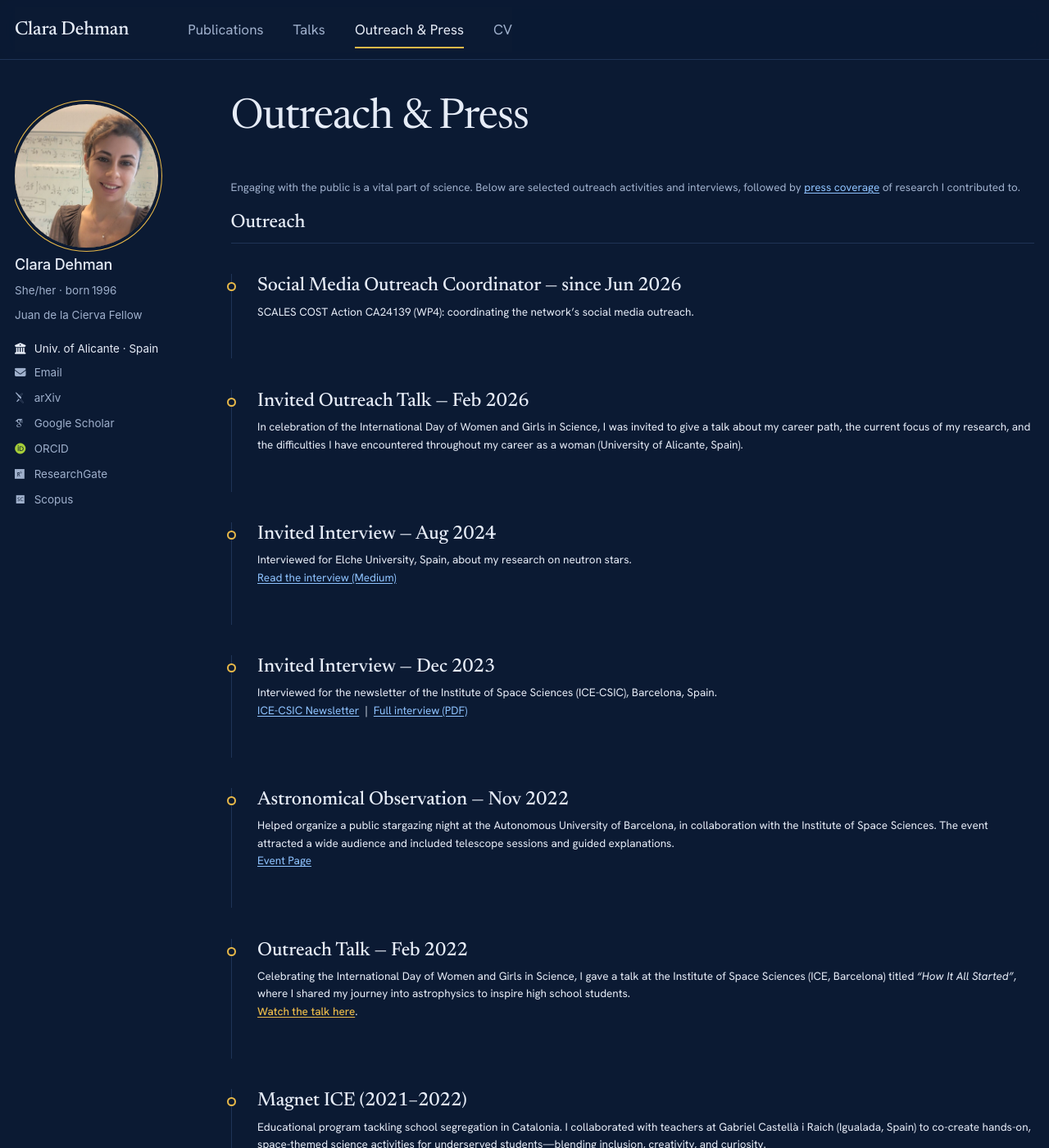
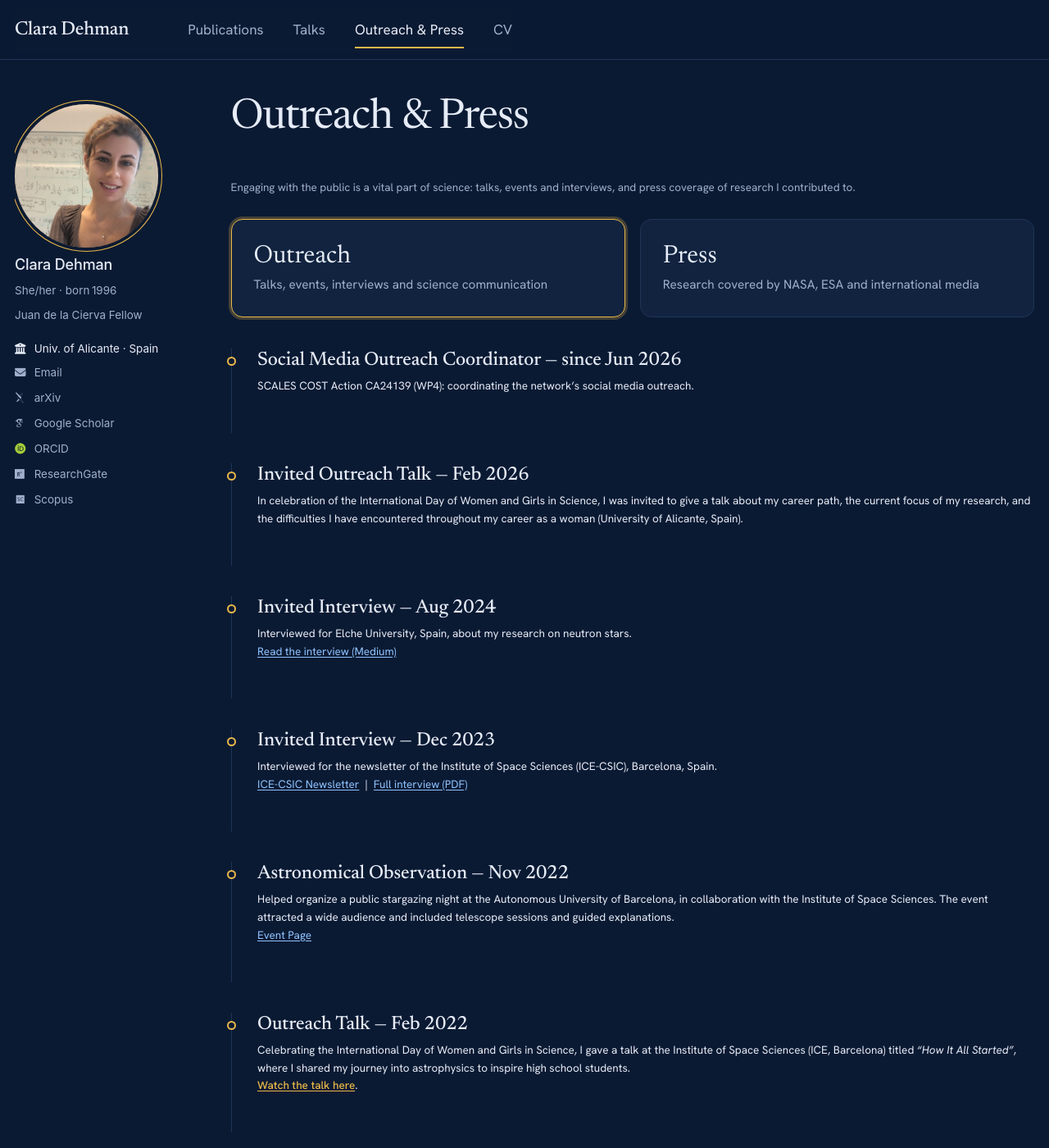
Before and after one commit to ClaraDehman/ClaraDehman.github.io, a Jekyll site: the page built from _pages/outreach.html, in a window 1280 px wide and 1400 px high. Shown: the whole window at 82% size. Built offline with Jekyll 4.4.1, drawn with Linux system fonts in a browser that asks for light colours; some web fonts are replaced; some of the changed text lies outside the part shown.

Commit message:
Outreach & Press, separating them into two boxes

```diff
--- a/_pages/outreach.html
+++ b/_pages/outreach.html
@@ -8,11 +8,21 @@ author_profile: true
 {% include base_path %}
 
 <p class="archive__item-excerpt">
-  Engaging with the public is a vital part of science. Below are selected outreach activities and interviews, followed by <a href="#press">press coverage</a> of research I contributed to.
+  Engaging with the public is a vital part of science: talks, events and interviews, and press coverage of research I contributed to.
 </p>
 
-<h2 id="outreach" class="archive__item-title">Outreach</h2>
+<div class="boxes" role="tablist" aria-label="Outreach and press">
+  <button role="tab" class="box" id="tab-outreach" aria-controls="panel-outreach" aria-selected="true" data-hash="outreach">
+    <span class="box__title">Outreach</span>
+    <span class="box__meta">Talks, events, interviews and science communication</span>
+  </button>
+  <button role="tab" class="box" id="tab-press" aria-controls="panel-press" aria-selected="false" data-hash="press">
+    <span class="box__title">Press</span>
+    <span class="box__meta">Research covered by NASA, ESA and international media</span>
+  </button>
+</div>
 
+<div id="panel-outreach" role="tabpanel" aria-labelledby="tab-outreach" class="tabpanel">
 <div class="archive__item">
   <h3 class="archive__item-title subhead">Social Media Outreach Coordinator — since Jun 2026</h3>
   <p class="archive__item-excerpt">
@@ -75,9 +85,9 @@ author_profile: true
     </iframe>
   </div>
 </div>
+</div>
 
-<h2 id="press" class="archive__item-title">In the press</h2>
-
+<div id="panel-press" role="tabpanel" aria-labelledby="tab-press" class="tabpanel" hidden>
 <p class="archive__item-excerpt">
   Research I contributed to has been covered by international and local media.
 </p>
@@ -109,3 +119,21 @@ author_profile: true
     <a href="https://phys.org/news/2022-12-astronomers-outburst-young-magnetar-swift.html">Phys.org</a>.
   </p>
 </div>
+</div>
+
+<script>
+(function () {
+  var tabs = document.querySelectorAll('[role="tab"]');
+  function show(id) {
+    tabs.forEach(function (t) {
+      var on = t.getAttribute('aria-controls') === id;
+      t.setAttribute('aria-selected', on);
+      document.getElementById(t.getAttribute('aria-controls')).hidden = !on;
+    });
+  }
+  tabs.forEach(function (t) {
+    t.addEventListener('click', function () { show(t.getAttribute('aria-controls')); history.replaceState(null, '', '#' + t.dataset.hash); });
+  });
+  if (location.hash === '#press') show('panel-press');
+})();
+</script>
--- a/_sass/layout/_cosmos.scss
+++ b/_sass/layout/_cosmos.scss
@@ -569,6 +569,38 @@ h2 + .pub { border-top: 0; padding-top: 0; }
 
 .archive h2:has(+ hr + .pub) { margin-top: 1.6em; margin-bottom: 0.5em; }
 
+
+/* ---------- Outreach & Press: two category boxes ---------- */
+
+.boxes {
+  display: grid;
+  grid-template-columns: 1fr 1fr;
+  gap: 1rem;
+  margin: 1.5rem 0 2rem;
+
+  @media (max-width: 600px) { grid-template-columns: 1fr; }
+}
+.box {
+  appearance: none;
+  display: flex;
+  flex-direction: column;
+  align-items: flex-start;
+  gap: 0.4rem;
+  padding: 1.6rem 1.5rem;
+  text-align: left;
+  background: var(--c-surface);
+  border: 1px solid var(--c-rule);
+  border-radius: 14px;
+  cursor: pointer;
+  transition: border-color 0.2s ease, box-shadow 0.2s ease;
+
+  &:hover { border-color: var(--c-link); }
+  &[aria-selected="true"] { border-color: var(--c-gold); box-shadow: 0 0 0 3px color-mix(in srgb, var(--c-gold) 25%, transparent); }
+}
+.box__meta { font-family: $text; font-size: 0.85rem; color: var(--c-muted); }
+.box__title { font-family: $display; font-size: 1.7rem; color: var(--c-ink); line-height: 1.1; }
+
+
 /* ---------- Footer ---------- */
 
 .page__footer {
```
